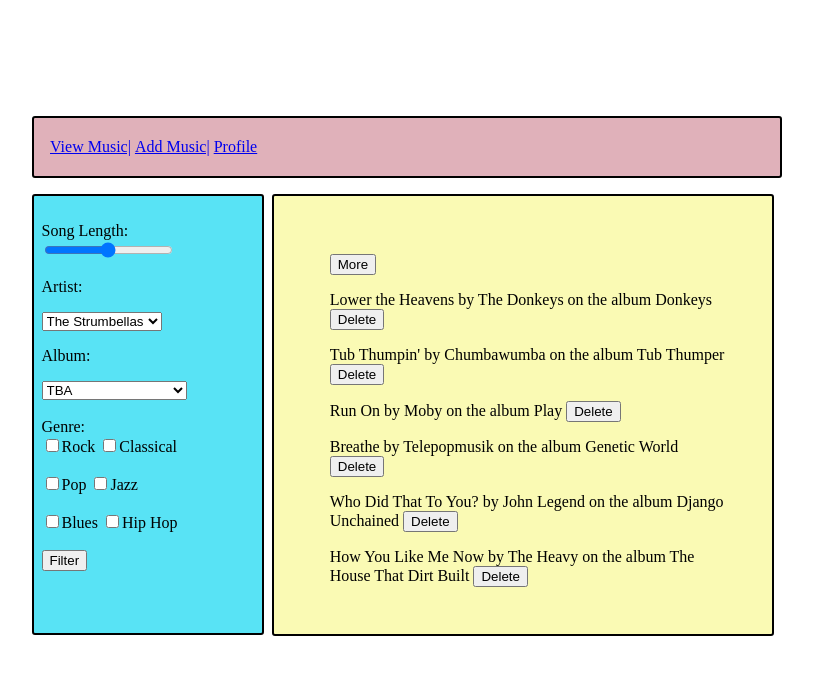
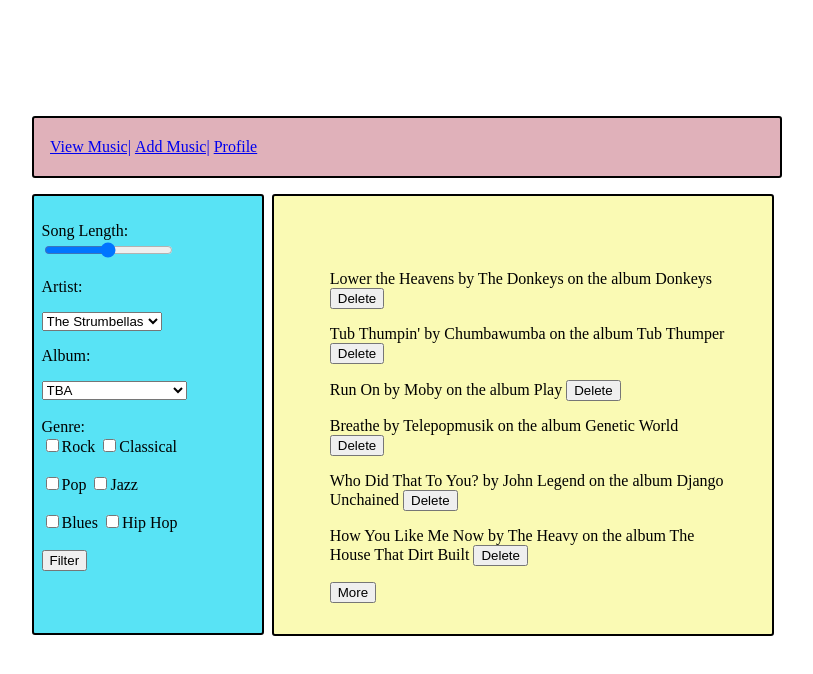
Before and after one commit to danwventura/music-history5, a plain HTML site: page index.html in a window 1280 px wide. Both pictures are taken after a click on the button "More". Shown: the whole page, without its empty margins (233-1046 px from the left). Drawn offline with nearby package versions, Linux system fonts and the light colour scheme.

Commit message:
got more button at the bottom/deleting only one song in second set

```diff
--- a/index.html
+++ b/index.html
@@ -76,13 +76,19 @@
   </div>
 
 
-<div id="list-view">
+<div id="container2">
+  <div id="list-view">
 
 
 
+  </div>
+  <div id="secondOutput">
 
-  <input type="button" id="more" value="More"></input>
+
+  </div>
+  <input type="button" id="moreButton" value="More"></input>
 </div>
+
 
 <!-- This is the "add-view"/"link-add" -->
 
--- a/main.css
+++ b/main.css
@@ -40,7 +40,7 @@ nav li {
 
 }
 
-#list-view{
+#container2{
   border: .15em solid;
   border-radius:3px;
   background-color: #fafab4;
--- a/mh5.js
+++ b/mh5.js
@@ -4,12 +4,6 @@ $(document).ready(function(){
 
 // jQuery
 let listView = $('#list-view');
-
-//jQuery
-let moreButton = $('#more')
-// let moreButton = $("<input type="button" value="More"></input>")
-
-
 let songs = [];
 let songs2 = [];
 
@@ -38,23 +32,21 @@ function printSongs(songs){
 
 
     listView.append(bigString)
-    // listView.append(moreButton)
-    deleteSongs(i)
+    deleteSongs()
   }
 };
 
 
-function deleteSongs(i){
+function deleteSongs(){
   let deleteBtn = $('.delete');
-  deleteBtn.click(function(){
-    event.target.parentElement.remove()
+  deleteBtn.click(function(e){
+    e.target.closest('div').remove()
   })
 }
 
-loadSongs();
 
 
-moreButton.click(function loadSongs2 () {
+$('#moreButton').click(function loadSongs2 () {
   let loader = new XMLHttpRequest();
 
   loader.addEventListener("load", function () {
@@ -68,21 +60,23 @@ moreButton.click(function loadSongs2 () {
 
 function printSongs2 (songs2){
 
+  let secondOutput = $('#secondOutput')
   for (var i = 0; i < songs2.length; i++) {
     let currSong2 = songs2[i]
     let bigString2 = `<div><p>${currSong2.name} by ${currSong2.artist} on the album ${currSong2.album} <input type="button" class="delete2" value="Delete"></input></div>`
-
-    listView.append(bigString2)
-    // listView.append(moreButton)
-    deleteSongs2(i)
+console.log("this");
+    secondOutput.append(bigString2)
+    deleteSongs2()
   }
 }
 
-function deleteSongs2(i){
+function deleteSongs2(){
+  console.log("that");
   let deleteBtn2 = $('.delete2');
-  deleteBtn2.click(function(){
-    event.target.parentElement.remove()
+  deleteBtn2.click(function(e){
+    e.target.closest('div').remove()
   })
 }
 
+loadSongs();
 });
```
